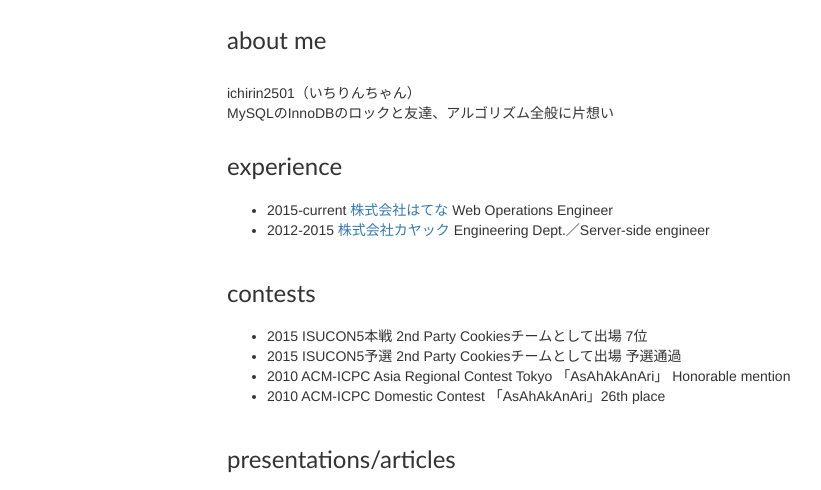
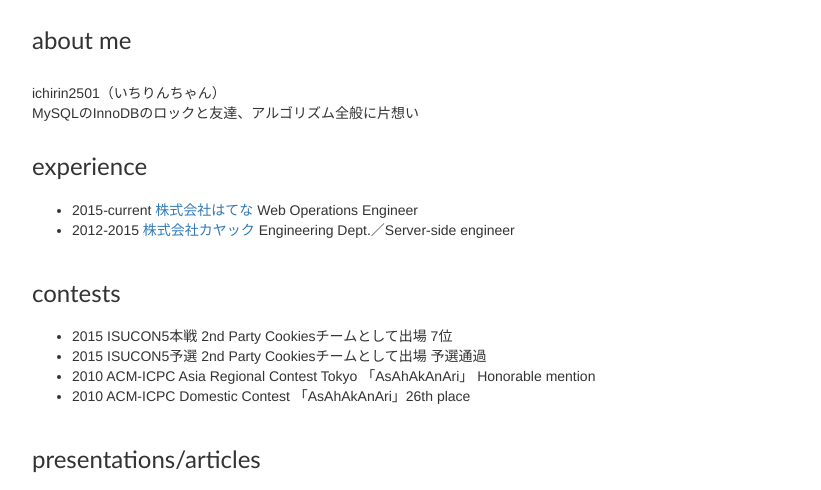
Before and after one commit to ichirin2501/ichirin2501.github.io, a plain HTML site: page index.html in a window 1280 px wide. Shown: the part 282-772 px from the top of the page, without its empty margins (233-1054 px from the left). Drawn offline with Linux system fonts and the light colour scheme.

Commit message:
fix offset

```diff
--- a/index.html
+++ b/index.html
@@ -52,7 +52,7 @@
       <p>
         <div class="text-left" style="font-family:'Lato', sans-serif;">
           <div class="row">
-            <div class="col-md-8 col-md-offset-4">
+            <div class="col-md-8 col-md-offset-2">
               <h3>about me</h3>
             </div>
           </div>
@@ -62,7 +62,7 @@
       <p class="lead">
         <div class="text-left">
           <div class="row">
-            <div class="col-md-8 col-md-offset-4">
+            <div class="col-md-8 col-md-offset-2">
               ichirin2501（いちりんちゃん）<br>
               MySQLのInnoDBのロックと友達、アルゴリズム全般に片想い<br>
             </div>
@@ -73,7 +73,7 @@
       <p>
         <div class="text-left" style="font-family:'Lato', sans-serif;">
           <div class="row">
-            <div class="col-md-8 col-md-offset-4">
+            <div class="col-md-8 col-md-offset-2">
               <h3>experience</h3>
             </div>
           </div>
@@ -82,7 +82,7 @@
 
       <div class="text-left">
         <div class="row">
-          <div class="col-md-8 col-md-offset-4">
+          <div class="col-md-8 col-md-offset-2">
             <ul>
               <li>2015-current <a href="http://hatenacorp.jp/" target="_blank">株式会社はてな</a> Web Operations Engineer</li>
               <li>2012-2015 <a href="https://www.kayac.com/" target="_blank">株式会社カヤック</a> Engineering Dept.／Server-side engineer</li>
@@ -94,7 +94,7 @@
       <p>
         <div class="text-left" style="font-family:'Lato', sans-serif;">
           <div class="row">
-            <div class="col-md-8 col-md-offset-4">
+            <div class="col-md-8 col-md-offset-2">
               <h3>contests</h3>
             </div>
           </div>
@@ -103,7 +103,7 @@
 
       <div class="text-left">
         <div class="row">
-          <div class="col-md-8 col-md-offset-4">
+          <div class="col-md-8 col-md-offset-2">
             <ul>
               <li>2015 ISUCON5本戦 2nd Party Cookiesチームとして出場 7位</li>
               <li>2015 ISUCON5予選 2nd Party Cookiesチームとして出場 予選通過</li>
@@ -117,7 +117,7 @@
       <p>
         <div class="text-left" style="font-family:'Lato', sans-serif;">
           <div class="row">
-            <div class="col-md-8 col-md-offset-4">
+            <div class="col-md-8 col-md-offset-2">
               <h3>presentations/articles</h3>
             </div>
           </div>
@@ -126,7 +126,7 @@
 
       <div class="text-left">
         <div class="row">
-          <div class="col-md-8 col-md-offset-4">
+          <div class="col-md-8 col-md-offset-2">
             <ul>
               <li>2017-08-19 <a href="https://speakerdeck.com/ichirin2501/mysql-freeze">『MySQL freezeの巻』</a>, <a href="https://kyoto-nanka.connpass.com/event/62617/">Kyoto.なんか #3</a></li>
               <li>2016-12-07 <a href="https://ichirin2501.hatenablog.com/entry/2016/12/07/110303">『MySQL-5.6のMRRにデッドロック回避の夢を見る』</a>, <a href="http://developer.hatenastaff.com/entry/engineer-advent-calendar-2016">はてなエンジニアアドベントカレンダー2016</a></li>
```
